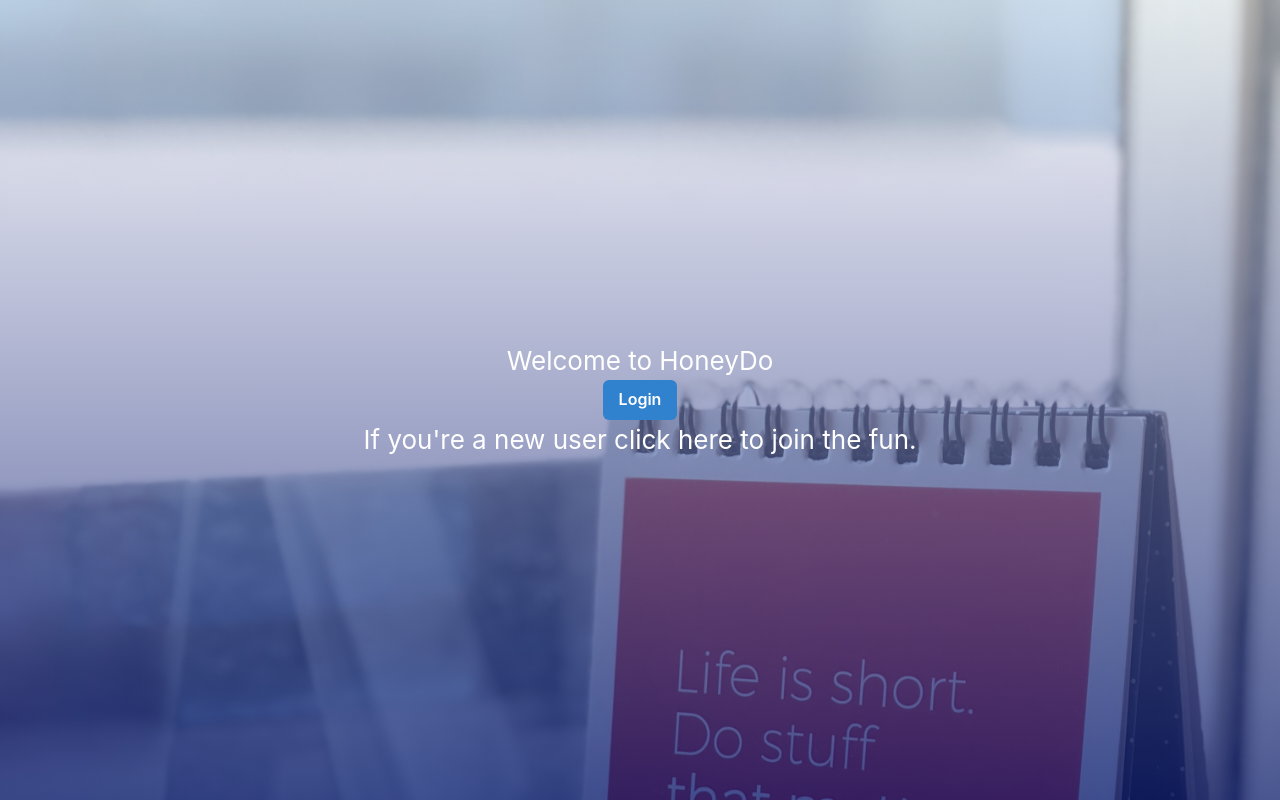
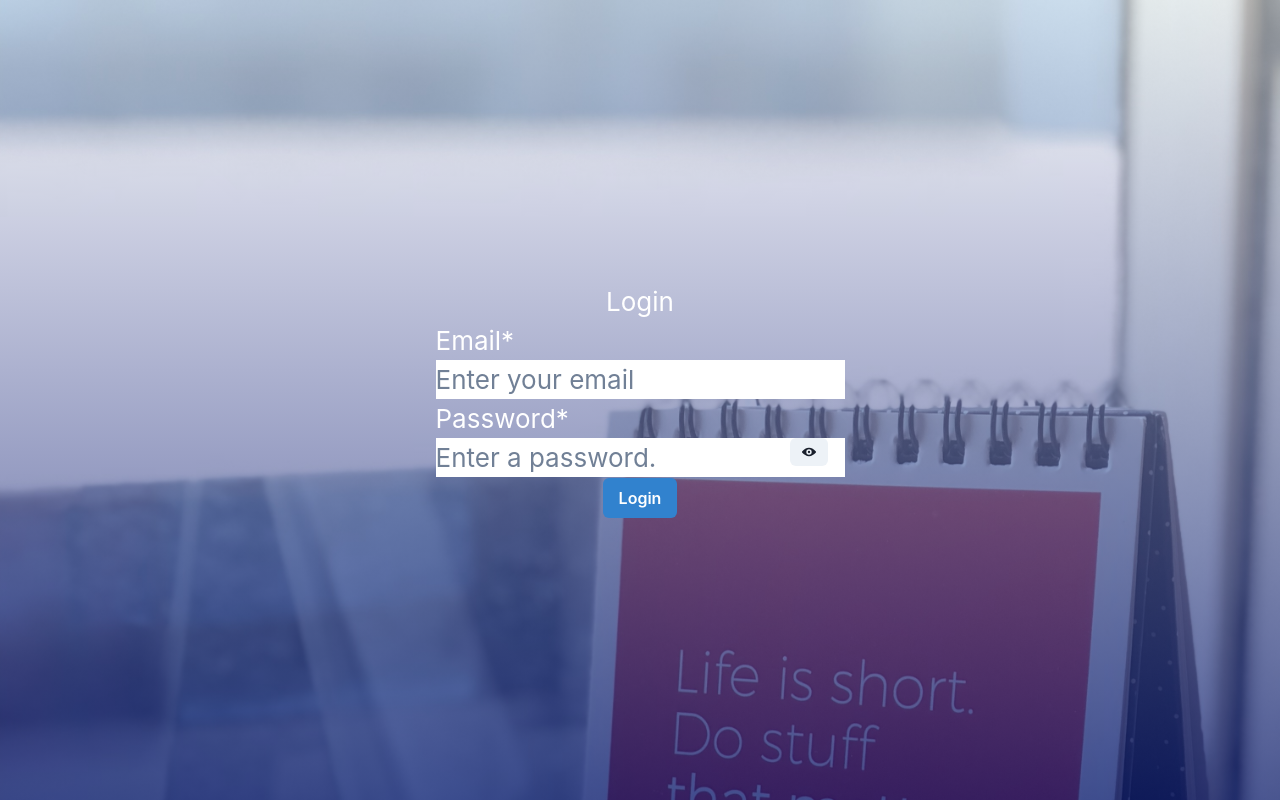
Before and after one commit to malloryporche/cwc-todo, a React (Create React App) app in the folder client/: page / in a window 1280 px wide. Both pictures are taken after a click on the button "Login". Built offline with nearby package versions, Linux system fonts and the light colour scheme.

Commit message:
Login form configured, recieving JWT

```diff
--- a/client/src/App.tsx
+++ b/client/src/App.tsx
@@ -1,9 +1,7 @@
 import React, { useState } from "react";
 import "./App.css";
-import LoginForm from "./auth/Login";
-import { Link } from "@chakra-ui/react";
+import LoginForm from "./auth/LoginForm";
 import { Button } from "@chakra-ui/react";
-import CreatePw from "./auth/CreatePw";
 import Register from "./auth/Register";
 
 const App = () => {
@@ -15,7 +13,9 @@ const App = () => {
         {view === 0 ? (
           <>
             <p>Welcome to HoneyDo</p>
-            <Button colorScheme="blue">Login</Button>
+            <Button colorScheme="blue" onClick={() => setView(2)}>
+              Login
+            </Button>
             <p>
               If you're a new user{" "}
               <a href="#" color="blue" onClick={() => setView(1)}>
@@ -30,7 +30,7 @@ const App = () => {
             <Register />
           </div>
         ) : view === 2 ? (
-          <CreatePw />
+          <LoginForm />
         ) : null}
       </header>
     </div>
--- a/client/src/auth/CreatePw.tsx
+++ /dev/null
@@ -1,11 +0,0 @@
-import React from "react";
-
-const CreatePw = () => {
-  return (
-    <div>
-      <h1>Create your password</h1>
-    </div>
-  );
-};
-
-export default CreatePw;
--- /dev/null
+++ b/client/src/auth/LoginForm.tsx
@@ -0,0 +1,89 @@
+import React, { useState } from "react";
+import axios from "axios";
+import {
+  Container,
+  Button,
+  FormControl,
+  FormLabel,
+  Input,
+  InputGroup,
+  InputRightElement,
+} from "@chakra-ui/react";
+import { ViewIcon, ViewOffIcon } from "@chakra-ui/icons"; //ViewIcon, ViewOffIcon
+import { Form } from "react-router-dom";
+
+export interface RegisteredUser {
+  username: string;
+  password: string;
+}
+
+export default function LoginForm() {
+  const [user, setUser] = useState({
+    username: "",
+    password: "",
+  });
+
+  const [show, setShow] = useState(false);
+  const handleClick = () => setShow(!show);
+
+  const login = (e: React.FormEvent, user: RegisteredUser) => {
+    e.preventDefault();
+    axios
+      .post("http://localhost:3001/auth/login", user)
+      .then((res) => {
+        console.log(res.data);
+        setUser({
+          username: "",
+          password: "",
+        });
+        //redirect to user dashboard
+      })
+      .catch((err) => {
+        console.log(err);
+      });
+  };
+
+  return (
+    <Container>
+      <h1>Login</h1>
+      <Form onSubmit={(e) => login(e, user)}>
+        <FormControl isRequired>
+          <FormLabel htmlFor="email">Email</FormLabel>
+          <Input
+            type="email"
+            placeholder="Enter your email"
+            color="blue"
+            name="email"
+            id="email"
+            autoComplete="email"
+            value={user.username}
+            onChange={(e) => setUser({ ...user, username: e.target.value })}
+          />
+        </FormControl>
+        <FormControl isRequired>
+          <FormLabel htmlFor="password">Password</FormLabel>
+          <InputGroup size="md">
+            <Input
+              placeholder="Enter a password."
+              color="blue"
+              name="password"
+              id="password"
+              autoComplete="new-password"
+              value={user.password}
+              type={show ? "text" : "password"}
+              onChange={(e) => setUser({ ...user, password: e.target.value })}
+            />
+            <InputRightElement width="4.5rem">
+              <Button h="1.75rem" size="sm" onClick={handleClick}>
+                {show ? <ViewOffIcon /> : <ViewIcon />}
+              </Button>
+            </InputRightElement>
+          </InputGroup>
+        </FormControl>
+        <Button type="submit" colorScheme="blue">
+          Login
+        </Button>
+      </Form>
+    </Container>
+  );
+}
--- /dev/null
+++ b/package.json
@@ -0,0 +1,6 @@
+{
+  "dependencies": {
+    "@nestjs/config": "^3.1.1",
+    "@nestjs/mapped-types": "*"
+  }
+}
```
Also changed, not shown: client/src/auth/Login.tsx (deleted, +0 -9 lines), 2 other files (tests, documents, lock files or other folders).
